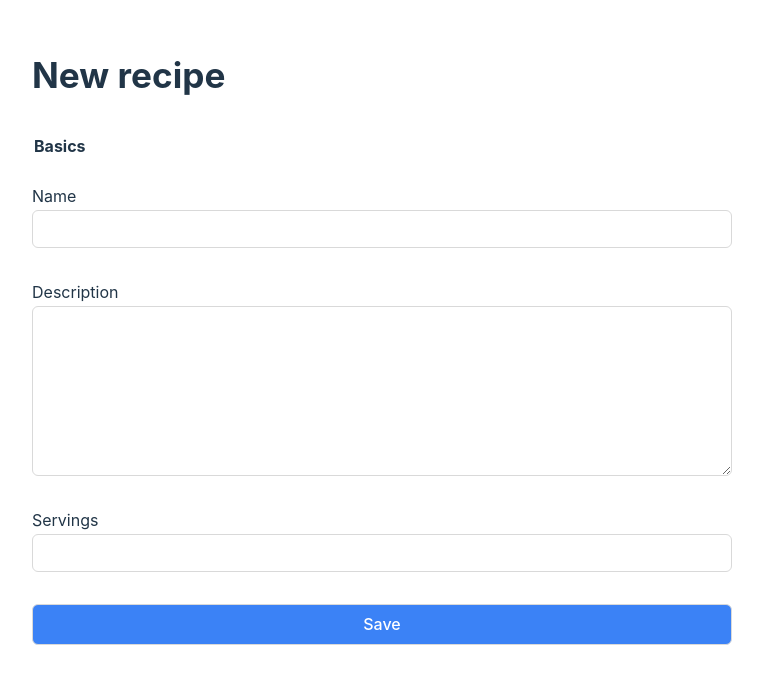
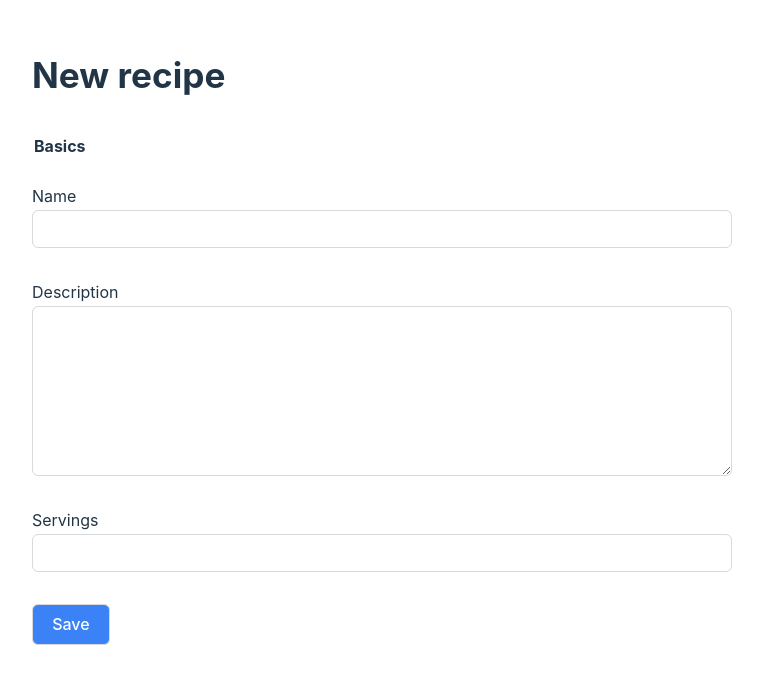
Before and after one commit to Clarity-89/react-hook-form-example, a React (Vite) app: page / in a window 1280 px wide. Shown: the top 684 px of the page, without its empty margins (0-763 px from the left). Built offline with nearby package versions, Linux system fonts and the light colour scheme.

Commit message:
Font-size and button margin

```diff
--- a/src/Field.jsx
+++ b/src/Field.jsx
@@ -42,4 +42,5 @@ const Label = styled.label`
 
 const ErrorMessage = styled.div`
   color: red;
+  font-size: 14px;
 `;
--- a/src/RecipeForm.jsx
+++ b/src/RecipeForm.jsx
@@ -86,6 +86,7 @@ const TextArea = styled.textarea`
 const Button = styled.button`
   border: 1px solid #d9d9d9;
   border-radius: 6px;
+  margin-right: auto;
   background-color: ${({ variant }) =>
     variant === "primary" ? "#3b82f6" : "white"};
   color: ${({ variant }) => (variant === "primary" ? "white" : "#213547")};
```
